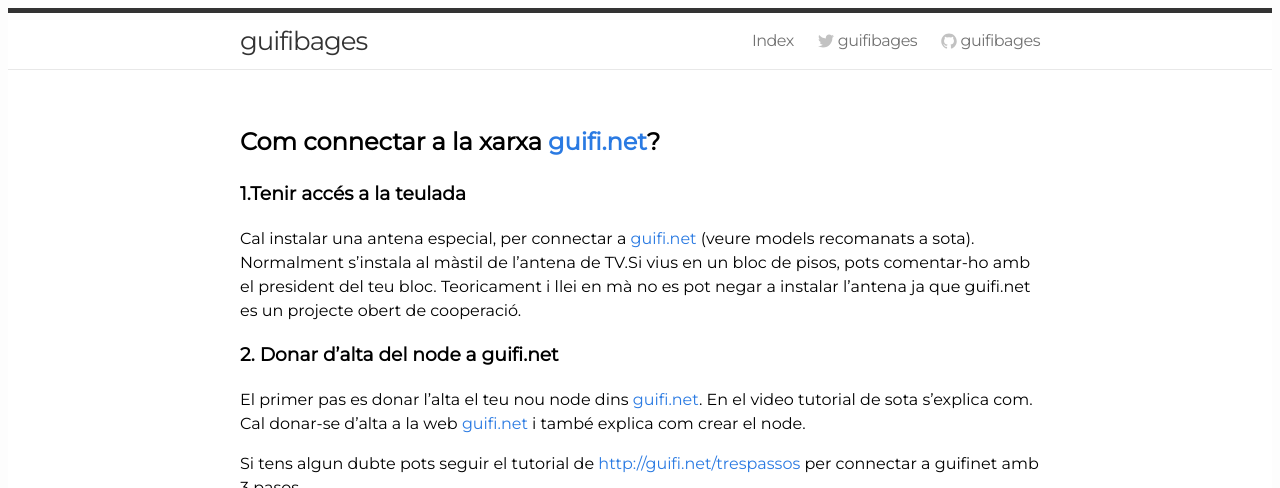
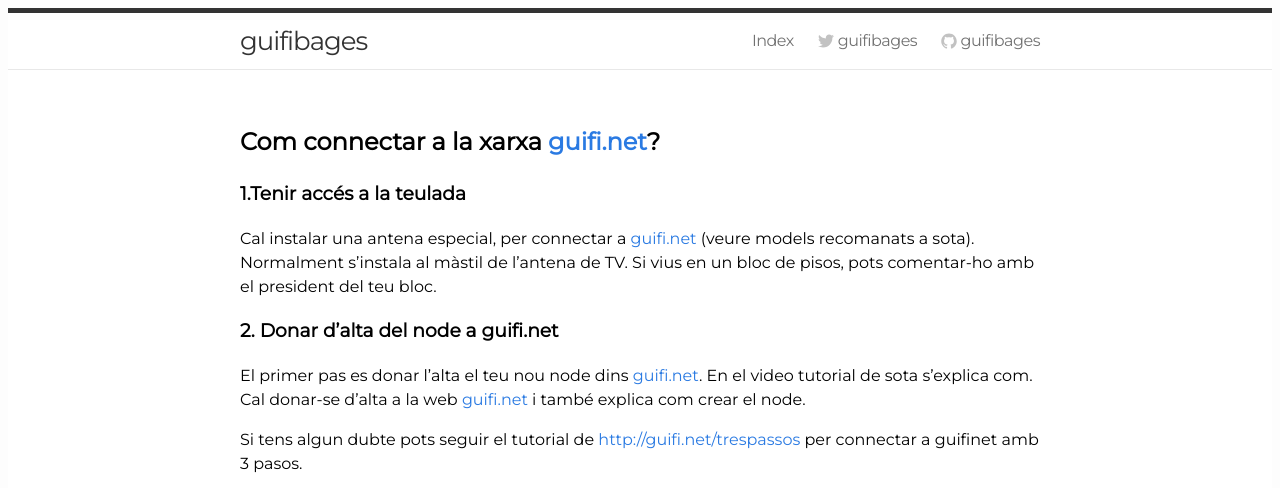
Before and after one commit to guifibages/guifibages.github.io, a Jekyll site: the page built from doc/connexio/index.md, in a window 1280 px wide and 900 px high, cut to the strip 0-488 px from the top of the window. Built offline with Jekyll 4.4.1, drawn with Linux system fonts in a browser that asks for light colours.

Commit message:
Update index.md

```diff
--- a/doc/connexio/index.md
+++ b/doc/connexio/index.md
@@ -6,7 +6,7 @@
 ## Com connectar a la xarxa [guifi.net](http://guifi.net)?
 
 ### 1.Tenir accés a la teulada
-Cal instalar una antena especial, per connectar a [guifi.net](http://guifi.net) (veure models recomanats a sota). Normalment s'instala al màstil de l'antena de TV.Si vius en un bloc de pisos, pots comentar-ho amb el president del teu bloc. Teoricament i llei en mà no es pot negar a instalar l'antena ja que guifi.net es un projecte obert de cooperació.
+Cal instalar una antena especial, per connectar a [guifi.net](http://guifi.net) (veure models recomanats a sota). Normalment s'instala al màstil de l'antena de TV. Si vius en un bloc de pisos, pots comentar-ho amb el president del teu bloc.
 
 ### 2. Donar d'alta del node a guifi.net
 El primer pas es donar l'alta el teu nou node dins [guifi.net](http://guifi.net). En el video tutorial de sota s'explica com. Cal donar-se d'alta a la web [guifi.net](http://guifi.net) i també explica com crear el node.
```
